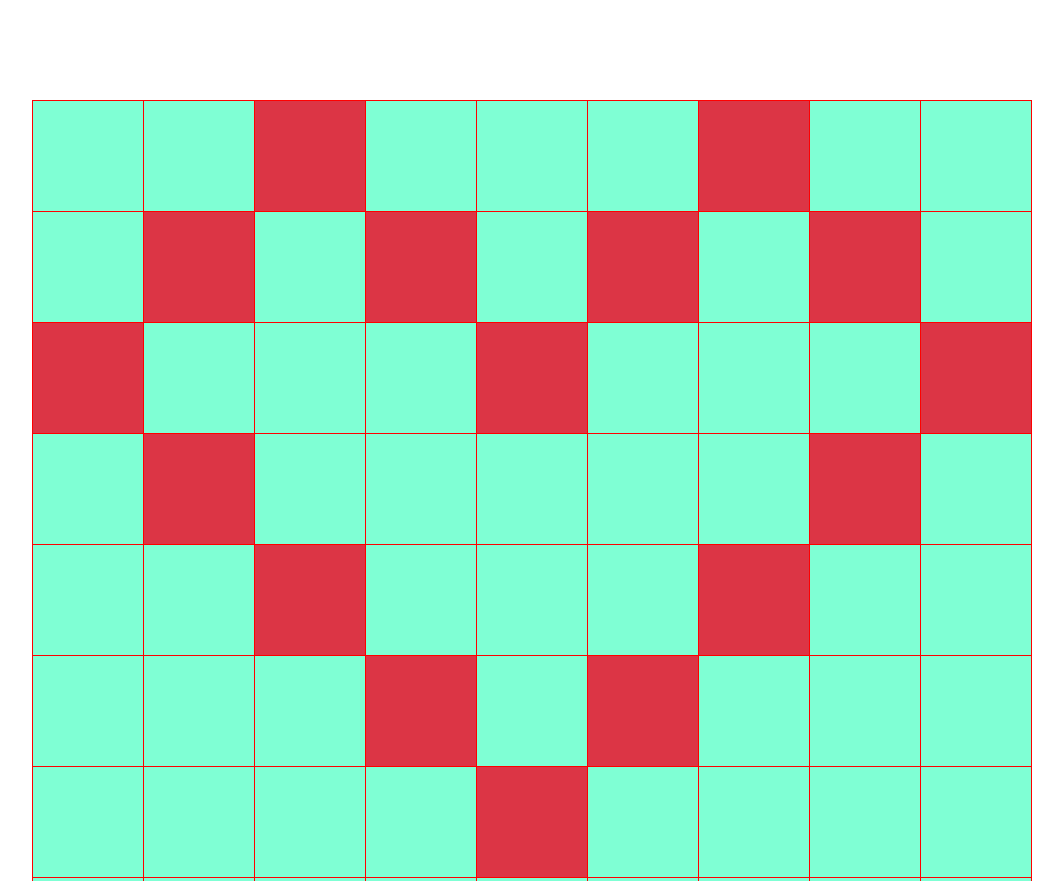
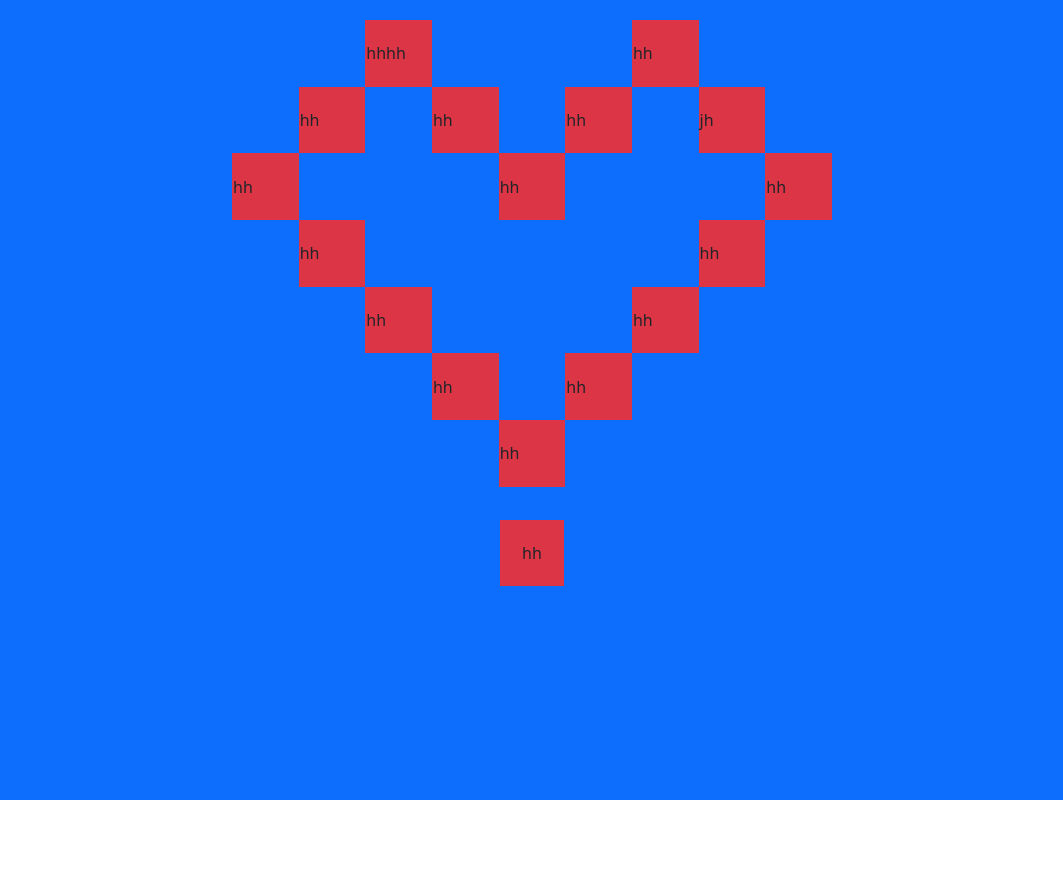
Before and after one commit to MyatMinHtay/table, a plain HTML site: page index.html in a window 1280 px wide. Shown: the top 881 px of the page, without its empty margins (108-1171 px from the left). After the commit the page ends 800 px from the top, so only its background shows below. Drawn offline with nearby package versions, Linux system fonts and the light colour scheme.

Commit message:
edit position

```diff
--- a/css/style.css
+++ b/css/style.css
@@ -5,30 +5,37 @@
     align-items: center;
 }
 
+.aa{
+    height: 100vh;
+    padding: 20px;
+}
+
 
 
 .tt{
-    width: 1000px;
-    height: 1000px;
-    background-color: aquamarine;
-    border: 1px solid red;
-    margin-top: 100px;
+    width: 600px;
+    height: 600px;
+    /* background-color: aquamarine; */
+    /* border: 1px solid red; */
+    margin: auto auto;
 }
 
-.t2{
+/* .t2{
     width: 100%;
+} */
+
+.a12{
+    width: 100%;
+    height: 50%;
+    display: flex;
+    justify-content: center;
+    align-items: center;
 }
 
 
 .t2 td{
-
-    border: 1px solid red;
+    width: 50px;
+    height: 50px;
+    /* border: 1px solid red; */
 
 }
-
-/* @media(min-width:600px){
-    .tt{
-        width: 700px;
-        height: 700px;
-    }
-} */
--- a/index.html
+++ b/index.html
@@ -18,64 +18,80 @@
     <body>
 
 
-        <section class="">
+        <section class="bg-primary aa">
 
             <div class="container-fluid">
-                <div class="row">
-                    <div class="col-12">
+                <div class="row justify-content-center">
+
                         <table class="tt">
                             <tr class="t2">
                                 <td></td>
                                 <td></td>
-                                <td class="bg-danger"></td>
+                                <td class="bg-danger">
+                                    <div class="">
+                                        hhhh
+                                    </div>
+                                </td>
                                 <td></td>
                                 <td></td>
                                 <td></td>
-                                <td class="bg-danger"></td>
+                                <td class="bg-danger">
+                                    hh
+                                </td>
                                 <td></td>
                                 <td></td>
                             </tr>
                             <tr class="t2">
                                 <td></td>
-                                <td class="bg-danger"></td>
+                                <td class="bg-danger">
+                                    hh
+                                </td>
                                 <td></td>
-                                <td class="bg-danger"></td>
+                                <td class="bg-danger">
+                                    hh
+                                </td>
                                 <td></td>
-                                <td class="bg-danger"></td>
+                                <td class="bg-danger">
+                                    hh
+                                </td>
                                 <td></td>
-                                <td class="bg-danger"></td>
+                                <td class="bg-danger">
+                                    jh
+                                </td>
                                 <td></td>
                             </tr>
                             <tr class="t2">
-                                <td class="bg-danger"></td>
+                                <td class="bg-danger">
+                                    hh
+                                </td>
                                 <td></td>
                                 <td></td>
                                 <td></td>
-                                <td class="bg-danger"></td>
+                                <td class="bg-danger">hh</td>
                                 <td></td>
                                 <td></td>
                                 <td></td>
-                                <td class="bg-danger"></td>
+                                <td class="bg-danger">hh</td>
                             </tr>
                             <tr class="t2">
                                 <td></td>
-                                <td class="bg-danger"></td>
+                                <td class="bg-danger">hh</td>
                                 <td></td>
                                 <td></td>
                                 <td></td>
                                 <td></td>
                                 <td></td>
-                                <td class="bg-danger"></td>
+                                <td class="bg-danger">hh</td>
                                 <td></td>
                             </tr>
                             <tr class="t2">
                                 <td></td>
                                 <td></td>
-                                <td class="bg-danger"></td>
+                                <td class="bg-danger">hh</td>
                                 <td></td>
                                 <td></td>
                                 <td></td>
-                                <td class="bg-danger"></td>
+                                <td class="bg-danger">hh</td>
                                 <td></td>
                                 <td></td>
                             </tr>
@@ -83,9 +99,9 @@
                                 <td></td>
                                 <td></td>
                                 <td></td>
-                                <td class="bg-danger"></td>
+                                <td class="bg-danger">hh</td>
                                 <td></td>
-                                <td class="bg-danger"></td>
+                                <td class="bg-danger">hh</td>
                                 <td></td>
                                 <td></td>
                                 <td></td>
@@ -95,7 +111,18 @@
                                 <td></td>
                                 <td></td>
                                 <td></td>
-                                <td class="bg-danger"></td>
+                                <td class="bg-danger">hh</td>
+                                <td></td>
+                                <td></td>
+                                <td></td>
+                                <td></td>
+                            </tr>
+                            <tr class="t2" align="center" >
+                                <td></td>
+                                <td></td>
+                                <td></td>
+                                <td></td>
+                                <td rowspan="2"><div class="a12 bg-danger">hh</div></td>
                                 <td></td>
                                 <td></td>
                                 <td></td>
@@ -110,30 +137,15 @@
                                 <td></td>
                                 <td></td>
                                 <td></td>
-                                <td></td>
-                            </tr>
-                            <tr class="t2">
-                                <td></td>
-                                <td></td>
-                                <td></td>
-                                <td></td>
-                                <td class="bg-danger"></td>
-                                <td></td>
-                                <td></td>
-                                <td></td>
-                                <td></td>
+
                             </tr>
                         </table>
-                    </div>
+
                 </div>
             </div>
 
         </section>
 
-        <p>Lorem ipsum dolor sit amet consectetur adipisicing elit. Quaerat dicta fuga officia eos assumenda omnis repellat eaque veritatis ea eligendi necessitatibus cupiditate, nostrum et sed tempore debitis nulla sunt explicabo?
-            Lorem ipsum dolor sit amet consectetur adipisicing elit. Quaerat dicta fuga officia eos assumenda omnis repellat eaque veritatis ea eligendi necessitatibus cupiditate, nostrum et sed tempore debitis nulla sunt explicabo?
-            Lorem ipsum dolor sit amet consectetur adipisicing elit. Quaerat dicta fuga officia eos assumenda omnis repellat eaque veritatis ea eligendi necessitatibus cupiditate, nostrum et sed tempore debitis nulla sunt explicabo?
-        </p>
 
 
 
```
